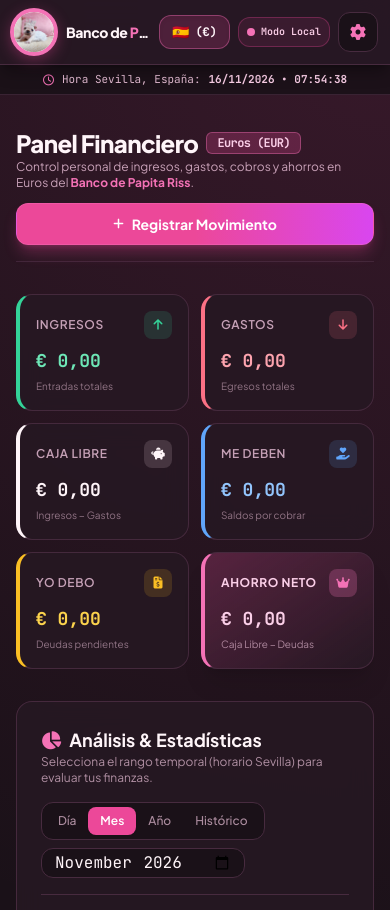
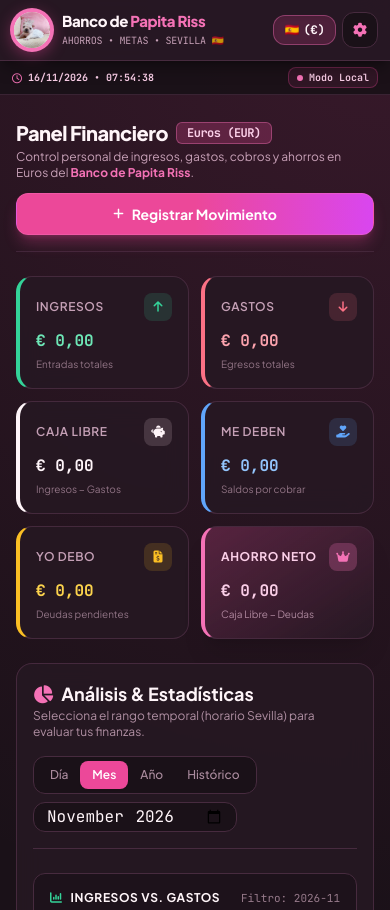
Before and after one commit to skanamea-oss/Banco-de-Papita-RISS, a plain HTML site: page index.html in a window 390 px wide. Shown: the top 910 px of the page. Drawn offline with nearby package versions, Linux system fonts and the light colour scheme; no server answers.

Commit message:
Add files via upload

```diff
--- a/index.html
+++ b/index.html
@@ -142,49 +142,49 @@
         <header class="border-b border-darkBorder bg-darkCard/95 sticky top-0 z-30 backdrop-blur-md shadow-lg shadow-black/30">
             <div class="max-w-7xl mx-auto px-3 sm:px-6 lg:px-8 py-2.5 sm:py-0 sm:h-20 flex items-center justify-between gap-2 sm:gap-3">
 
-                <!-- Identidad de Marca Banco de Papita Riss con el Logo Oficial -->
-                <div class="flex items-center gap-2.5 sm:gap-3.5 min-w-0">
-                    <div id="brandLogoContainer" onclick="openCloudSettingsModal()" class="w-11 h-11 sm:w-13 sm:h-13 rounded-full bg-brandCream border-2 border-brandGold pink-ring flex items-center justify-center overflow-hidden shrink-0 cursor-pointer transition-transform hover:scale-105" title="Banco de Papita Riss — Clic para personalizar logo o nube">
+                <!-- Identidad de Marca Banco de Papita Riss Optimizada para Android -->
+                <div class="flex items-center gap-2.5 sm:gap-3.5 flex-1 min-w-0">
+                    <div id="brandLogoContainer" onclick="openCloudSettingsModal()" class="w-10 h-10 sm:w-12 sm:h-12 rounded-full bg-brandCream border-2 border-brandGold pink-ring flex items-center justify-center overflow-hidden shrink-0 cursor-pointer transition-transform hover:scale-105" title="Banco de Papita Riss — Clic para personalizar logo o nube">
                         <img id="customBrandLogoImg" src="ec6c412a964edaa1d02a3bfc842c0493.jpg" alt="Logo Banco de Papita Riss" class="w-full h-full object-cover object-[42%_34%] scale-110">
                     </div>
-                    <div class="min-w-0">
-                        <div class="flex items-center gap-1.5 sm:gap-2">
-                            <h1 id="brandHeaderName" class="text-sm sm:text-xl font-extrabold tracking-tight text-brandCream truncate">
+                    <div class="min-w-0 flex-1">
+                        <div class="flex items-center gap-1.5 sm:gap-2 flex-wrap">
+                            <h1 id="brandHeaderName" class="text-[15px] leading-tight sm:text-xl font-extrabold tracking-tight text-brandCream">
                                 Banco de <span class="text-brandGold">Papita Riss</span>
                             </h1>
                             <span class="hidden md:inline-block px-2 py-0.5 rounded-full bg-brandTerracotta/25 border border-brandGold/40 text-brandGoldLight text-[10px] font-bold tracking-wide">
                                 EUROS (€)
                             </span>
                         </div>
-                        <p id="brandHeaderSlogan" class="hidden sm:block text-xs text-pink-200/75 font-mono tracking-tight truncate">
+                        <p id="brandHeaderSlogan" class="text-[10px] sm:text-xs text-pink-200/75 font-mono tracking-tight truncate mt-0.5">
                             AHORROS • METAS • SEVILLA 🇪🇸
                         </p>
                     </div>
                 </div>
 
-                <!-- Hora Sevilla, Indicador Moneda Euros, Estado Nube y Herramientas -->
-                <div class="flex items-center gap-2 sm:gap-3">
-                    <!-- Hora Exacta Sevilla, España -->
+                <!-- Hora Sevilla, Indicador Moneda Euros, Estado Nube (PC) y Herramientas -->
+                <div class="flex items-center gap-1.5 sm:gap-3 shrink-0">
+                    <!-- Hora Exacta Sevilla, España (PC) -->
                     <div class="hidden xl:flex items-center gap-1.5 px-3 py-1.5 rounded-xl border border-darkBorder bg-darkBg/90 text-pink-200 text-xs font-mono" title="Hora oficial en Sevilla, España (Europe/Madrid)">
                         <i class="fa-regular fa-clock text-brandGold text-xs"></i>
                         <span id="spainClockDisplay">--/--/---- • --:--:-- SEVILLA</span>
                     </div>
 
-                    <!-- Badge Moneda Euros (EUR) -->
-                    <div class="px-3 py-1.5 rounded-xl border border-brandGold/40 bg-brandTerracotta/20 text-brandCream text-xs font-bold font-mono flex items-center gap-1.5 shadow-inner">
-                        <span class="text-sm">🇪🇸</span> <span class="hidden sm:inline">Euros</span> (€)
-                    </div>
-
-                    <!-- Indicador de Sincronización en la Nube -->
-                    <button id="cloudStatusBadge" onclick="openCloudSettingsModal()" class="flex items-center gap-1.5 px-2 sm:px-3 py-1.5 rounded-xl border border-pink-500/30 bg-pink-500/10 text-pink-200 text-xs font-semibold hover:bg-pink-500/20 transition-all cursor-pointer shrink-0" title="Configurar conexión Firebase / Nube">
+                    <!-- Badge Moneda Euros (EUR) Compacto en Celular -->
+                    <div class="px-2.5 sm:px-3 py-1.5 rounded-xl border border-brandGold/40 bg-brandTerracotta/20 text-brandCream text-xs font-bold font-mono flex items-center gap-1 shadow-inner">
+                        <span class="text-xs sm:text-sm">🇪🇸</span> <span class="hidden sm:inline">Euros</span> (€)
+                    </div>
+
+                    <!-- Indicador de Sincronización en la Nube (Solo en >= sm para no quitar espacio al nombre en celular) -->
+                    <button id="cloudStatusBadge" onclick="openCloudSettingsModal()" class="hidden sm:flex items-center gap-1.5 px-3 py-1.5 rounded-xl border border-pink-500/30 bg-pink-500/10 text-pink-200 text-xs font-semibold hover:bg-pink-500/20 transition-all cursor-pointer shrink-0" title="Configurar conexión Firebase / Nube">
                         <span id="cloudStatusDot" class="w-2 h-2 rounded-full bg-pink-400 shrink-0"></span>
-                        <span id="cloudStatusText" class="font-mono text-[10px] sm:text-[11px] max-w-[72px] sm:max-w-none truncate">Modo Local</span>
+                        <span id="cloudStatusText" class="font-mono text-[11px]">Modo Local</span>
                     </button>
 
                     <!-- Menú de Herramientas -->
                     <div class="relative">
-                        <button id="settingsBtn" onclick="toggleSettingsMenu(event)" class="w-10 h-10 rounded-xl border border-darkBorder bg-darkBg hover:bg-darkHover flex items-center justify-center text-brandGold transition-all active:scale-95" title="Ajustes de Nube, Marca y Datos">
-                            <i class="fa-solid fa-gear"></i>
+                        <button id="settingsBtn" onclick="toggleSettingsMenu(event)" class="w-9 h-9 sm:w-10 sm:h-10 rounded-xl border border-darkBorder bg-darkBg hover:bg-darkHover flex items-center justify-center text-brandGold transition-all active:scale-95" title="Ajustes de Nube, Marca y Datos">
+                            <i class="fa-solid fa-gear text-sm"></i>
                         </button>
                         <div id="settingsDropdown" class="absolute right-0 mt-2 w-64 bg-darkCard border border-darkBorder rounded-xl shadow-2xl p-2 hidden z-50">
                             <button onclick="openCloudSettingsModal(); closeSettingsMenu();" class="w-full text-left px-3 py-2 text-xs text-brandGoldLight hover:bg-darkHover rounded-lg flex items-center gap-2 font-semibold">
@@ -218,11 +218,17 @@
             </div>
         </header>
 
-        <!-- Barra móvil con Hora de Sevilla España -->
-        <div class="xl:hidden bg-darkBg/90 border-b border-darkBorder/70 px-4 py-1.5 flex items-center justify-center gap-2 text-[11px] font-mono text-pink-200/90">
-            <i class="fa-regular fa-clock text-brandGold"></i>
-            <span>Hora Sevilla, España:</span>
-            <span id="spainClockDisplayMobile" class="font-bold text-brandGoldLight">--/--/---- • --:--:--</span>
+        <!-- Barra secundaria móvil con Hora de Sevilla + Estado de Nube en Android -->
+        <div class="xl:hidden bg-darkBg/95 border-b border-darkBorder/70 px-3 py-1.5 flex items-center justify-between sm:justify-center gap-2 text-[10px] sm:text-[11px] font-mono text-pink-200/90">
+            <div class="flex items-center gap-1.5 truncate">
+                <i class="fa-regular fa-clock text-brandGold shrink-0"></i>
+                <span class="hidden xs:inline">Sevilla:</span>
+                <span id="spainClockDisplayMobile" class="font-bold text-brandGoldLight truncate">--/--/---- • --:--:--</span>
+            </div>
+            <button id="cloudStatusBadgeMobile" onclick="openCloudSettingsModal()" class="sm:hidden flex items-center gap-1.5 px-2 py-0.5 rounded-lg border border-pink-500/30 bg-pink-500/10 text-pink-200 font-semibold shrink-0">
+                <span id="cloudStatusDotMobile" class="w-1.5 h-1.5 rounded-full bg-pink-400"></span>
+                <span id="cloudStatusTextMobile" class="text-[10px] max-w-[115px] truncate">Modo Local</span>
+            </button>
         </div>
 
         <!-- Banner de Aviso 24 Horas para Copia Local -->
@@ -253,17 +259,17 @@
             </div>
         </div>
 
-        <main class="max-w-7xl mx-auto px-4 sm:px-6 lg:px-8 py-8 space-y-8">
+        <main class="max-w-7xl mx-auto px-4 sm:px-6 lg:px-8 py-6 sm:py-8 space-y-6 sm:space-y-8">
 
             <div class="flex flex-col sm:flex-row items-start sm:items-center justify-between border-b border-darkBorder/80 pb-4 gap-3">
                 <div>
-                    <h2 class="text-2xl font-extrabold tracking-tight text-brandCream flex items-center gap-2">
+                    <h2 class="text-xl sm:text-2xl font-extrabold tracking-tight text-brandCream flex items-center gap-2 flex-wrap">
                         Panel Financiero
                         <span id="currentCurrencyBadge" class="text-xs px-2.5 py-0.5 rounded-md bg-brandTerracotta/25 text-brandGoldLight border border-brandGold/40 font-mono">
                             Euros (EUR)
                         </span>
                     </h2>
-                    <p class="text-xs text-pink-200/75">Control personal de ingresos, gastos, cobros y ahorros en Euros del <strong class="text-brandGold">Banco de Papita Riss</strong>.</p>
+                    <p class="text-xs text-pink-200/75 mt-0.5">Control personal de ingresos, gastos, cobros y ahorros en Euros del <strong class="text-brandGold">Banco de Papita Riss</strong>.</p>
                 </div>
 
                 <button onclick="openModalTransaction()" class="w-full sm:w-auto px-5 py-2.5 rounded-xl bg-gradient-to-r from-brandTerracotta via-pink-500 to-fuchsia-500 hover:from-pink-600 hover:to-fuchsia-400 text-white font-bold text-sm shadow-lg shadow-pink-500/30 border border-brandGold/40 transition-all flex items-center justify-center gap-2 active:scale-95">
@@ -281,7 +287,7 @@
                             <i class="fa-solid fa-arrow-up text-xs"></i>
                         </div>
                     </div>
-                    <div class="text-lg font-bold font-mono text-emerald-300 truncate" id="kpiIncome">€ 0.00</div>
+                    <div class="text-base sm:text-lg font-bold font-mono text-emerald-300 truncate" id="kpiIncome">€ 0.00</div>
                     <p class="text-[10px] text-pink-200/50 mt-1">Entradas totales</p>
                 </div>
 
@@ -292,7 +298,7 @@
                             <i class="fa-solid fa-arrow-down text-xs"></i>
                         </div>
                     </div>
-                    <div class="text-lg font-bold font-mono text-rose-300 truncate" id="kpiExpense">€ 0.00</div>
+                    <div class="text-base sm:text-lg font-bold font-mono text-rose-300 truncate" id="kpiExpense">€ 0.00</div>
                     <p class="text-[10px] text-pink-200/50 mt-1">Egresos totales</p>
                 </div>
 
@@ -303,7 +309,7 @@
                             <i class="fa-solid fa-piggy-bank text-xs"></i>
                         </div>
                     </div>
-                    <div class="text-lg font-bold font-mono text-brandCream truncate" id="kpiCashBalance">€ 0.00</div>
+                    <div class="text-base sm:text-lg font-bold font-mono text-brandCream truncate" id="kpiCashBalance">€ 0.00</div>
                     <p class="text-[10px] text-pink-200/50 mt-1">Ingresos − Gastos</p>
                 </div>
 
@@ -314,7 +320,7 @@
                             <i class="fa-solid fa-hand-holding-heart text-xs"></i>
                         </div>
                     </div>
-                    <div class="text-lg font-bold font-mono text-blue-300 truncate" id="kpiReceivables">€ 0.00</div>
+                    <div class="text-base sm:text-lg font-bold font-mono text-blue-300 truncate" id="kpiReceivables">€ 0.00</div>
                     <p class="text-[10px] text-pink-200/50 mt-1">Saldos por cobrar</p>
                 </div>
 
@@ -325,7 +331,7 @@
                             <i class="fa-solid fa-file-invoice-dollar text-xs"></i>
                         </div>
                     </div>
-                    <div class="text-lg font-bold font-mono text-amber-300 truncate" id="kpiDebts">€ 0.00</div>
+                    <div class="text-base sm:text-lg font-bold font-mono text-amber-300 truncate" id="kpiDebts">€ 0.00</div>
                     <p class="text-[10px] text-pink-200/50 mt-1">Deudas pendientes</p>
                 </div>
 
@@ -336,13 +342,13 @@
                             <i class="fa-solid fa-crown text-xs"></i>
                         </div>
                     </div>
-                    <div class="text-lg font-extrabold font-mono text-brandGoldLight truncate" id="kpiNetWorth">€ 0.00</div>
+                    <div class="text-base sm:text-lg font-extrabold font-mono text-brandGoldLight truncate" id="kpiNetWorth">€ 0.00</div>
                     <p class="text-[10px] text-pink-200/60 mt-1">Caja Libre − Deudas</p>
                 </div>
 
             </div>
 
-            <section class="glass-card rounded-2xl p-6 space-y-6">
+            <section class="glass-card rounded-2xl p-4 sm:p-6 space-y-6">
 
                 <div class="flex flex-col md:flex-row md:items-center justify-between gap-4 border-b border-darkBorder pb-4">
                     <div>
@@ -394,7 +400,7 @@
 
             </section>
 
-            <section class="glass-card rounded-2xl p-6 space-y-6">
+            <section class="glass-card rounded-2xl p-4 sm:p-6 space-y-6">
 
                 <div class="flex flex-col sm:flex-row sm:items-center justify-between gap-4 border-b border-darkBorder pb-4">
 
@@ -461,7 +467,7 @@
         </main>
     </div>
 
-    <footer class="border-t border-darkBorder py-6 bg-darkCard/70 mt-12 text-center text-xs text-pink-200/65">
+    <footer class="border-t border-darkBorder py-6 bg-darkCard/70 mt-12 text-center text-xs text-pink-200/65 px-4">
         <p class="font-semibold text-brandCream">Banco de Papita Riss &copy; 2026 • <span class="text-brandGold">SEVILLA, ESPAÑA 🇪🇸</span></p>
         <p class="text-[11px] mt-1 text-pink-200/45">Control Financiero en Euros (€) sincronizado en la nube</p>
     </footer>
@@ -785,7 +791,6 @@
             setInterval(update, 1000);
         }
 
-        /* Genera un favicon circular nítido enfocado en la perrita con corona para la pestaña del navegador */
         function generateCircularTabFavicon(imageSource) {
             const img = new Image();
             img.crossOrigin = 'anonymous';
@@ -803,7 +808,6 @@
                     ctx.closePath();
                     ctx.clip();
 
-                    // Encuadre centrado en la cabecita y corona
                     const minSide = Math.min(img.width, img.height);
                     const cropSize = minSide * 0.72;
                     const sx = Math.max(0, (img.width * 0.42) - (cropSize / 2));
@@ -812,7 +816,6 @@
                     ctx.drawImage(img, sx, sy, cropSize, cropSize, 0, 0, size, size);
                     ctx.restore();
 
-                    // Borde rosa brillante alrededor del ícono de pestaña
                     ctx.beginPath();
                     ctx.arc(size / 2, size / 2, (size / 2) - 3, 0, Math.PI * 2);
                     ctx.lineWidth = 6;
@@ -824,9 +827,7 @@
                     const appleEl = document.getElementById('dynamicAppleIcon');
                     if (favEl) favEl.href = circularPng;
                     if (appleEl) appleEl.href = circularPng;
-                } catch (e) {
-                    // Si el navegador bloquea canvas local por CORS file://, mantiene el href directo de la imagen
-                }
+                } catch (e) {}
             };
             img.src = imageSource;
         }
@@ -988,26 +989,39 @@
             const badge = document.getElementById('cloudStatusBadge');
             const dot = document.getElementById('cloudStatusDot');
             const text = document.getElementById('cloudStatusText');
+
+            const badgeMobile = document.getElementById('cloudStatusBadgeMobile');
+            const dotMobile = document.getElementById('cloudStatusDotMobile');
+            const textMobile = document.getElementById('cloudStatusTextMobile');
+
             const modalPill = document.getElementById('modalCloudPill');
 
-            text.innerText = label;
+            if (text) text.innerText = label;
+            if (textMobile) textMobile.innerText = label;
+
             if (status === 'connected') {
-                badge.className = "flex items-center gap-1.5 px-2.5 sm:px-3 py-1.5 rounded-xl border border-emerald-400/40 bg-emerald-400/15 text-emerald-200 text-xs font-semibold hover:bg-emerald-400/25 transition-all cursor-pointer";
-                dot.className = "w-2 h-2 rounded-full bg-emerald-300 animate-pulse";
+                if (badge) badge.className = "hidden sm:flex items-center gap-1.5 px-3 py-1.5 rounded-xl border border-emerald-400/40 bg-emerald-400/15 text-emerald-200 text-xs font-semibold hover:bg-emerald-400/25 transition-all cursor-pointer shrink-0";
+                if (dot) dot.className = "w-2 h-2 rounded-full bg-emerald-300 animate-pulse shrink-0";
+                if (badgeMobile) badgeMobile.className = "sm:hidden flex items-center gap-1.5 px-2 py-0.5 rounded-lg border border-emerald-400/40 bg-emerald-400/15 text-emerald-200 font-semibold shrink-0";
+                if (dotMobile) dotMobile.className = "w-1.5 h-1.5 rounded-full bg-emerald-300 animate-pulse";
                 if (modalPill) {
                     modalPill.className = "text-[10px] font-mono px-2 py-0.5 rounded bg-emerald-400/20 text-emerald-200";
                     modalPill.innerText = `Conectado (${cloudConfig.spaceId})`;
                 }
             } else if (status === 'error') {
-                badge.className = "flex items-center gap-1.5 px-2.5 sm:px-3 py-1.5 rounded-xl border border-rose-400/40 bg-rose-400/15 text-rose-200 text-xs font-semibold hover:bg-rose-400/25 transition-all cursor-pointer";
-                dot.className = "w-2 h-2 rounded-full bg-rose-400";
+                if (badge) badge.className = "hidden sm:flex items-center gap-1.5 px-3 py-1.5 rounded-xl border border-rose-400/40 bg-rose-400/15 text-rose-200 text-xs font-semibold hover:bg-rose-400/25 transition-all cursor-pointer shrink-0";
+                if (dot) dot.className = "w-2 h-2 rounded-full bg-rose-400 shrink-0";
+                if (badgeMobile) badgeMobile.className = "sm:hidden flex items-center gap-1.5 px-2 py-0.5 rounded-lg border border-rose-400/40 bg-rose-400/15 text-rose-200 font-semibold shrink-0";
+                if (dotMobile) dotMobile.className = "w-1.5 h-1.5 rounded-full bg-rose-400";
                 if (modalPill) {
                     modalPill.className = "text-[10px] font-mono px-2 py-0.5 rounded bg-rose-400/20 text-rose-200";
                     modalPill.innerText = "Error de conexión";
                 }
             } else {
-                badge.className = "flex items-center gap-1.5 px-2.5 sm:px-3 py-1.5 rounded-xl border border-pink-400/30 bg-pink-400/10 text-pink-200 text-xs font-semibold hover:bg-pink-400/20 transition-all cursor-pointer";
-                dot.className = "w-2 h-2 rounded-full bg-pink-400";
+                if (badge) badge.className = "hidden sm:flex items-center gap-1.5 px-3 py-1.5 rounded-xl border border-pink-400/30 bg-pink-400/10 text-pink-200 text-xs font-semibold hover:bg-pink-400/20 transition-all cursor-pointer shrink-0";
+                if (dot) dot.className = "w-2 h-2 rounded-full bg-pink-400 shrink-0";
+                if (badgeMobile) badgeMobile.className = "sm:hidden flex items-center gap-1.5 px-2 py-0.5 rounded-lg border border-pink-400/30 bg-pink-400/10 text-pink-200 font-semibold shrink-0";
+                if (dotMobile) dotMobile.className = "w-1.5 h-1.5 rounded-full bg-pink-400";
                 if (modalPill) {
                     modalPill.className = "text-[10px] font-mono px-2 py-0.5 rounded bg-pink-400/20 text-pink-200";
                     modalPill.innerText = "Modo Local";
@@ -1389,9 +1403,9 @@
             const netWorthEl = document.getElementById('kpiNetWorth');
             netWorthEl.innerText = formatMoney(netWorth);
             if (netWorth < 0) {
-                netWorthEl.className = "text-lg font-extrabold font-mono text-rose-400 truncate";
+                netWorthEl.className = "text-base sm:text-lg font-extrabold font-mono text-rose-400 truncate";
             } else {
-                netWorthEl.className = "text-lg font-extrabold font-mono text-brandGoldLight truncate";
+                netWorthEl.className = "text-base sm:text-lg font-extrabold font-mono text-brandGoldLight truncate";
             }
 
             renderCharts();
@@ -1654,7 +1668,7 @@
                 if (tx.type === 'receivable') {
                     if (tx.status === 'pending') {
                         optionsCell = `
-                            <div class="flex items-center justify-center gap-1.5">
+                            <div class="flex items-center justify-center gap-1.5 flex-wrap">
                                 <button onclick="openModalPartial('${tx.id}', 'receivable')" class="px-2 py-1 rounded-lg bg-blue-400/20 hover:bg-accentBlue text-blue-300 hover:text-darkBg transition-all text-[11px] font-bold" title="Cobrar solo una parte">
                                     Cobrado Parcialmente
                                 </button>
@@ -1669,7 +1683,7 @@
                 } else if (tx.type === 'debt') {
                     if (tx.status === 'pending') {
                         optionsCell = `
-                            <div class="flex items-center justify-center gap-1.5">
+                            <div class="flex items-center justify-center gap-1.5 flex-wrap">
                                 <button onclick="openModalPartial('${tx.id}', 'debt')" class="px-2 py-1 rounded-lg bg-pink-500/20 hover:bg-brandGold text-brandGoldLight hover:text-darkBg transition-all text-[11px] font-bold" title="Pagar solo una parte">
                                     Deuda Pagada Parcialmente
                                 </button>
```
